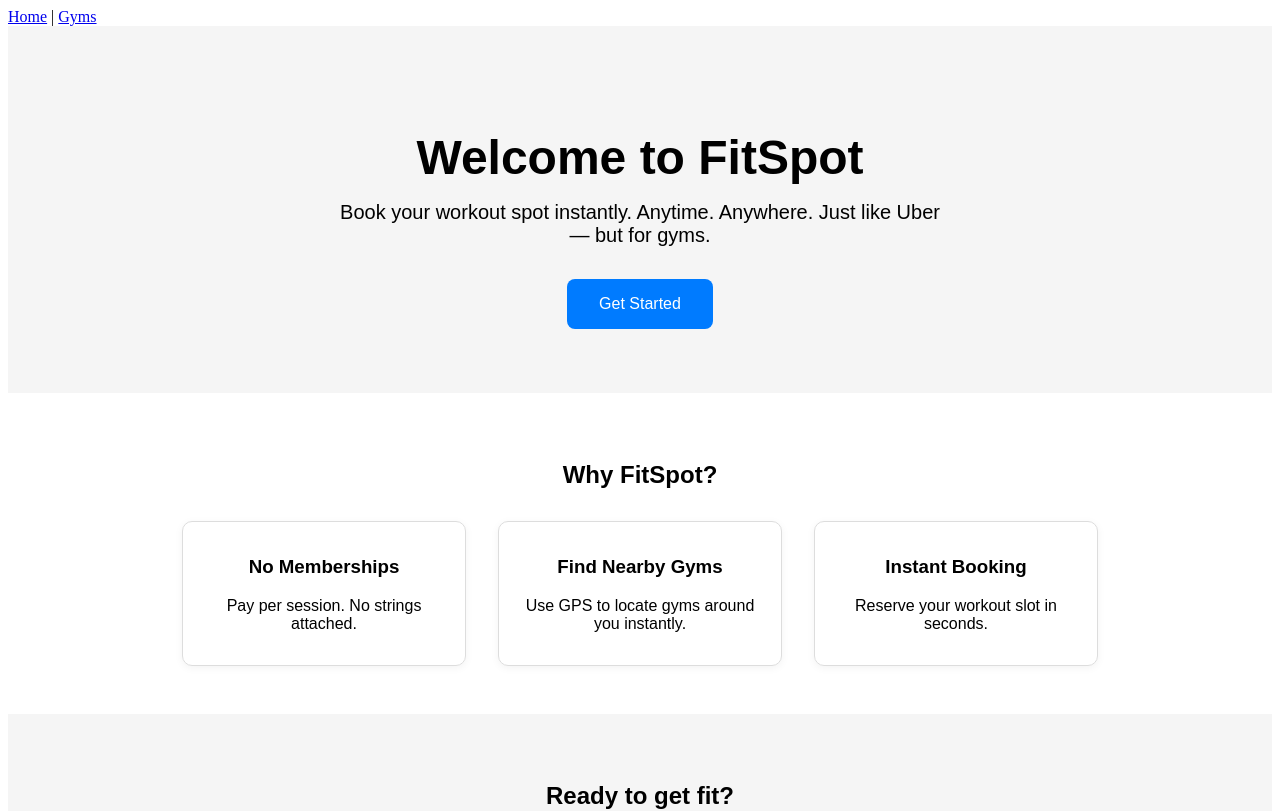
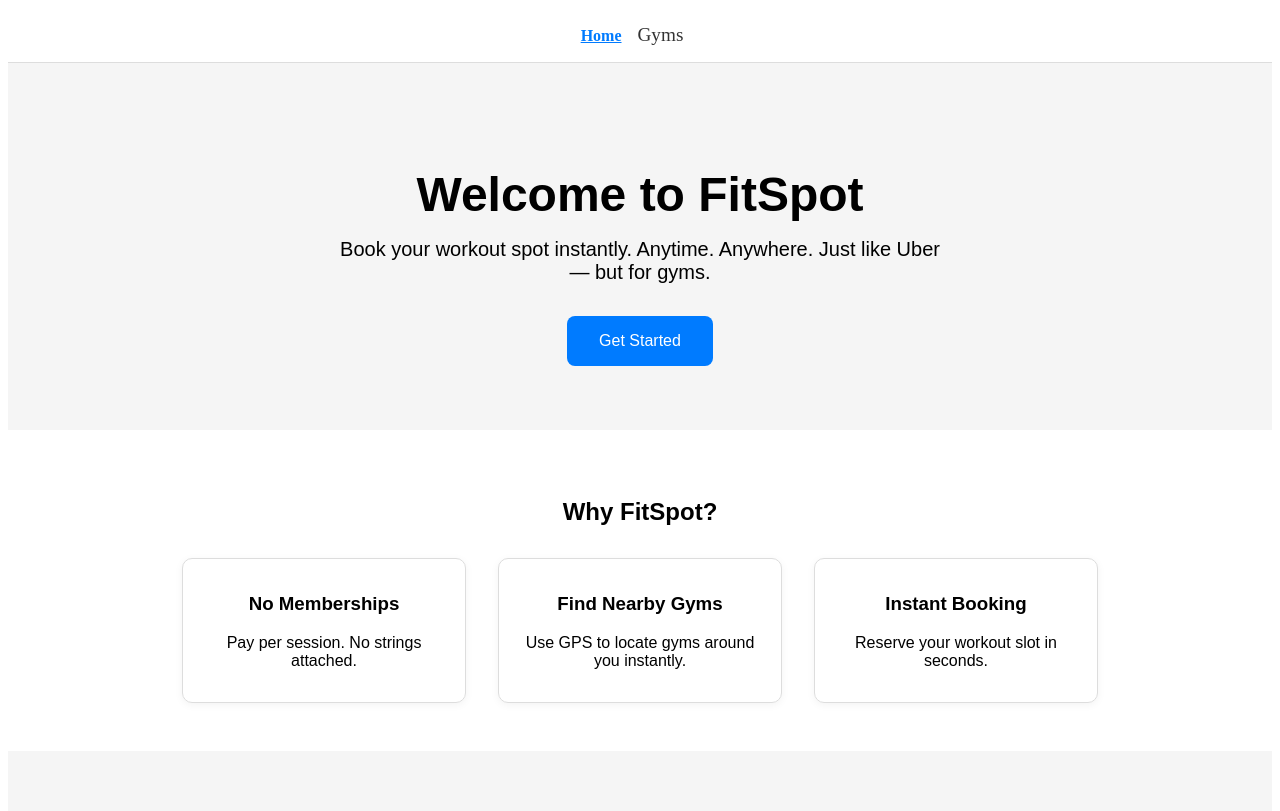
Before and after one commit to StartedtoCodewithAI/FitSpot, a React (Vite) app: page / in a window 1280 px wide. Shown: the top 811 px of the page. Built offline with nearby package versions, Linux system fonts and the light colour scheme.

Commit message:
Update app.jsx

```diff
--- a/src/app.jsx
+++ b/src/app.jsx
@@ -1,14 +1,13 @@
 import React from "react";
-import { BrowserRouter as Router, Routes, Route, Link } from "react-router-dom";
+import { BrowserRouter as Router, Routes, Route } from "react-router-dom";
+import Navbar from "./components/Navbar";
 import Home from "./pages/Home";
 import Gyms from "./pages/Gyms";
 
 export default function App() {
   return (
     <Router>
-      <nav>
-        <Link to="/">Home</Link> | <Link to="/gyms">Gyms</Link>
-      </nav>
+      <Navbar />
       <Routes>
         <Route path="/" element={<Home />} />
         <Route path="/gyms" element={<Gyms />} />
```
